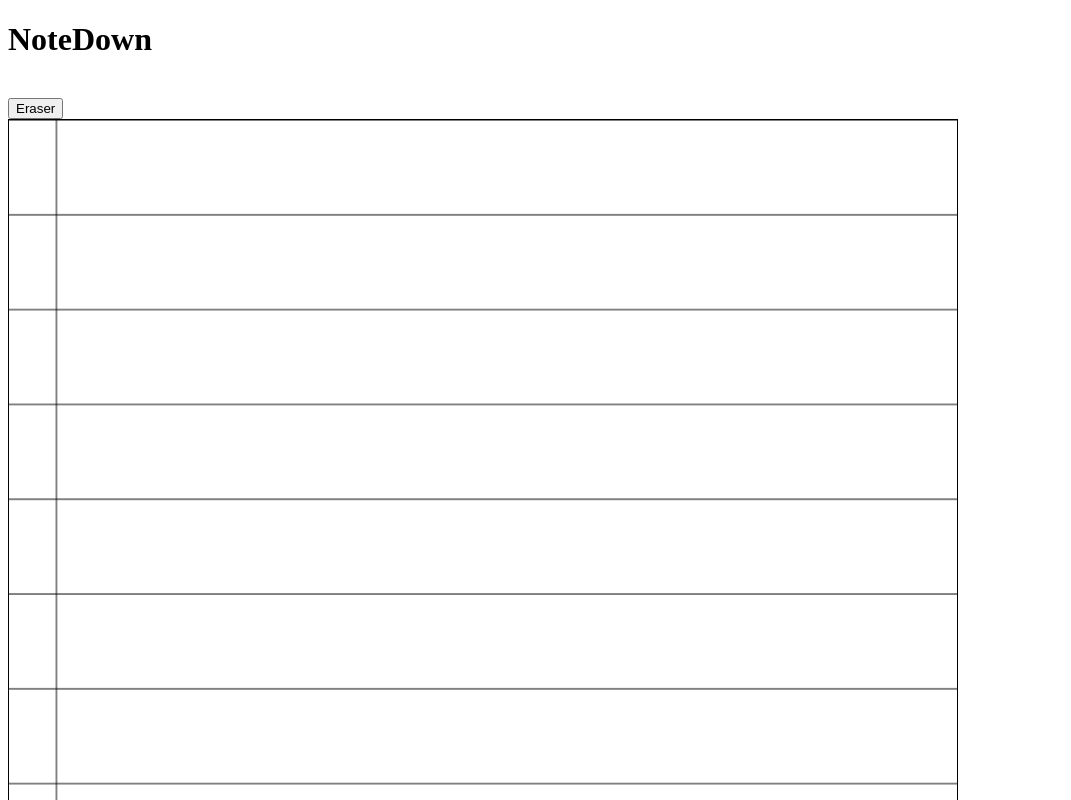
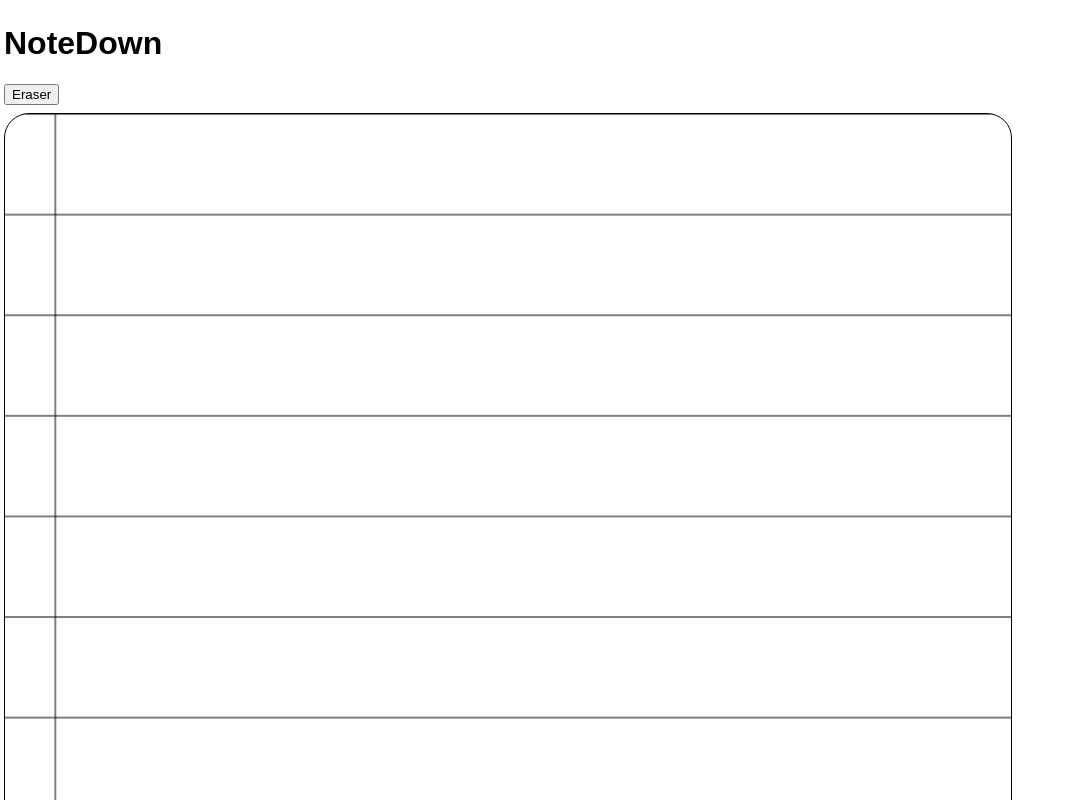
Before and after one commit to aneeshdurg/NoteDown, a website built with Vite: page index.html in a window 1280 px wide. Shown: the top 800 px of the page, without its empty margins (0-1071 px from the left). Built offline with nearby package versions, Linux system fonts and the light colour scheme.

Commit message:
Improve style

```diff
--- a/index.html
+++ b/index.html
@@ -5,18 +5,22 @@
     <meta name="viewport" content="width=device-width, initial-scale=1.0" />
     <title>NoteDown</title>
     <link rel="stylesheet" href="./src/style.css">
-  </head>
-  <body>
-    <h1>NoteDown</h1>
-    <br>
-    <button id="eraser">Eraser</button>
-    <br>
-    <canvas style="width:75%;height:75%;border:1px solid" id="mycanvas"></canvas>
-    <br>
-    <code id="log"></code>
     <script type="module">
       import {main} from "./src/main.ts";
       document.addEventListener("DOMContentLoaded", main);
     </script>
+  </head>
+  <body>
+    <div class="box">
+      <div class="row header">
+        <h1>NoteDown</h1>
+        <button id="eraser">Eraser</button>
+      </div>
+      <div class="row content">
+          <canvas id="mycanvas"></canvas>
+      </div>
+      <div class="row footer">
+      </div>
+    </div>
   <body>
 </html>
--- /dev/null
+++ b/src/style.css
@@ -0,0 +1,57 @@
+body {
+    font-family: sans-serif;
+    /*background: #000000ff;*/
+}
+
+.display-container {
+    width: 100%;
+    /*text-align: center;*/
+    display: flex;
+    align-items: center;
+    justify-content: center;
+}
+
+div {
+    border-radius: 25px;
+}
+
+canvas {
+    height: 100%;
+    border: solid 1px;
+    border-radius: 25px;
+}
+
+html,
+body {
+  height: 100%;
+  margin: 0;
+}
+
+.box {
+  display: flex;
+  flex-flow: column;
+  height: 100%;
+}
+
+.box .row {
+  /* border: 1px dotted grey;*/
+}
+
+.box .row.header {
+  flex: 0 1 auto;
+  padding: 0.25em;
+  /* The above is shorthand for:
+  flex-grow: 0,
+  flex-shrink: 1,
+  flex-basis: auto
+  */
+}
+
+.box .row.content {
+  flex: 1 1 auto;
+  padding: 0.25em;
+}
+
+.box .row.footer {
+  flex: 0 1 40px;
+}
```
